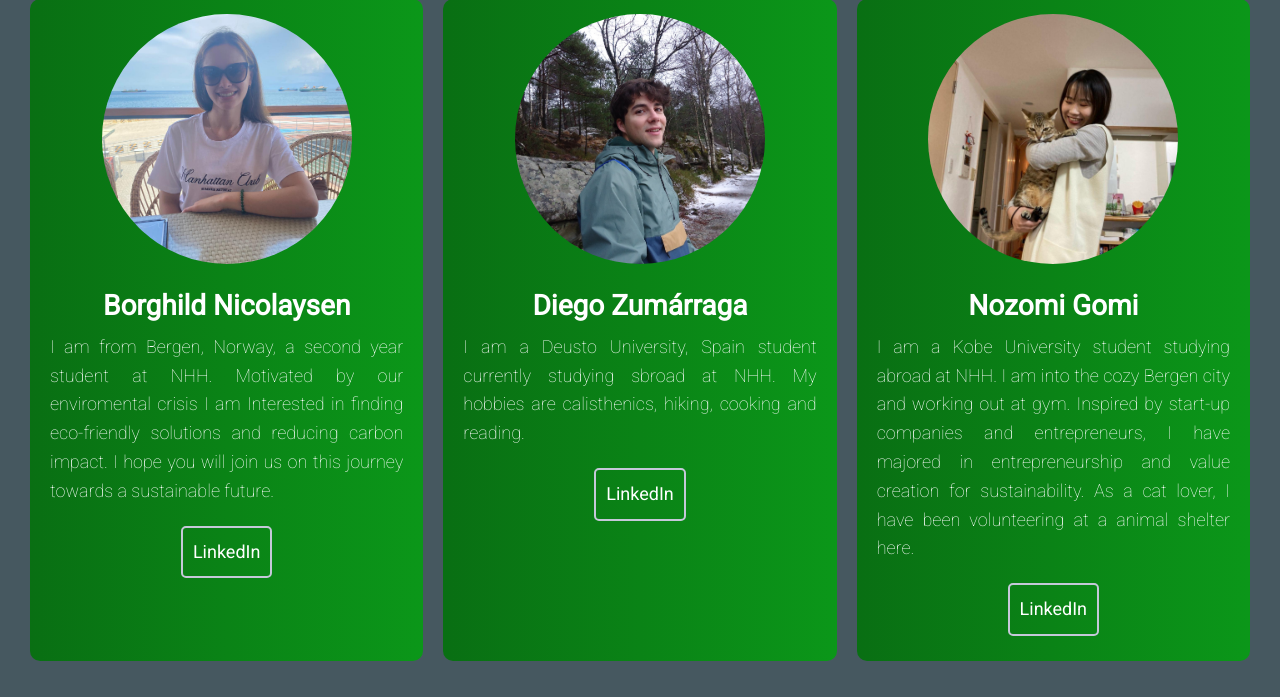
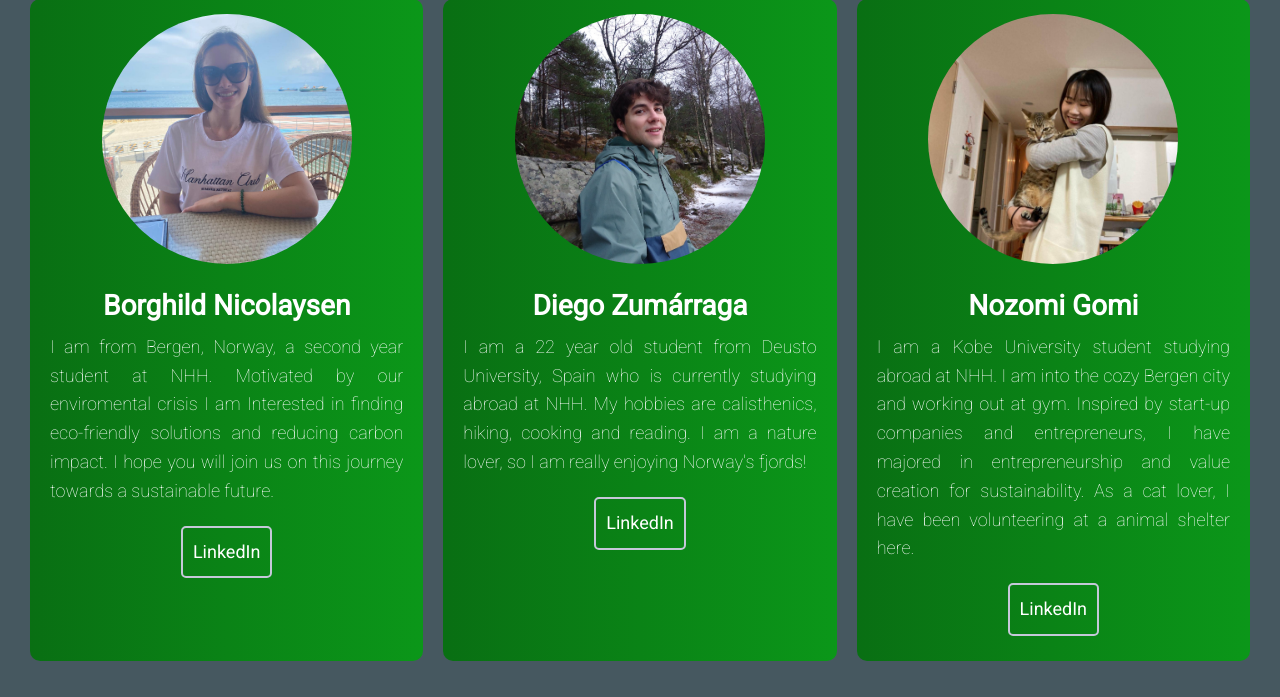
Before and after one commit to eklass3/NHH-FOR19-Group3, a Flask app: page / in a window 1280 px wide. Shown: the part 1038-1735 px from the top of the page. Run offline with Flask 2, Linux system fonts and the light colour scheme; some libraries are stand-ins or nearby versions.

Commit message:
Update home.html

```diff
--- a/templates/home.html
+++ b/templates/home.html
@@ -34,7 +34,7 @@
         <div class="box">
           <img src="/static/WhatsApp Image 2024-02-12 at 15.43.16.jpeg" alt="" class="img_profile">
           <h3>Diego Zumárraga</h3>
-          <p>  I am a Deusto University, Spain student currently studying sbroad at NHH. My hobbies are calisthenics, hiking, cooking and reading.
+          <p>  I am a 22 year old student from Deusto University, Spain who is currently studying abroad at NHH. My hobbies are calisthenics, hiking, cooking and reading. I am a nature lover, so I am really enjoying Norway's fjords!
           </p>
           <div class="section_container_buttons_developers">
             <a class="btn_developers" href="#"  target="_blank">LinkedIn</a>
```
